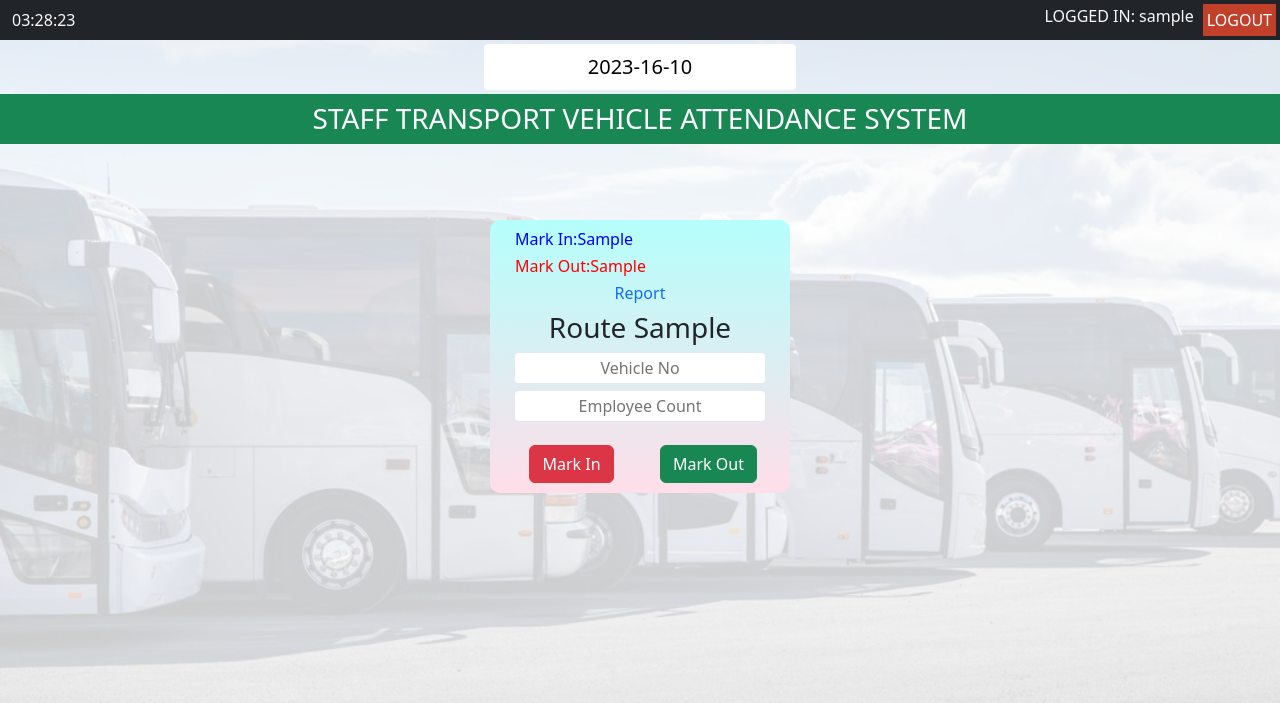
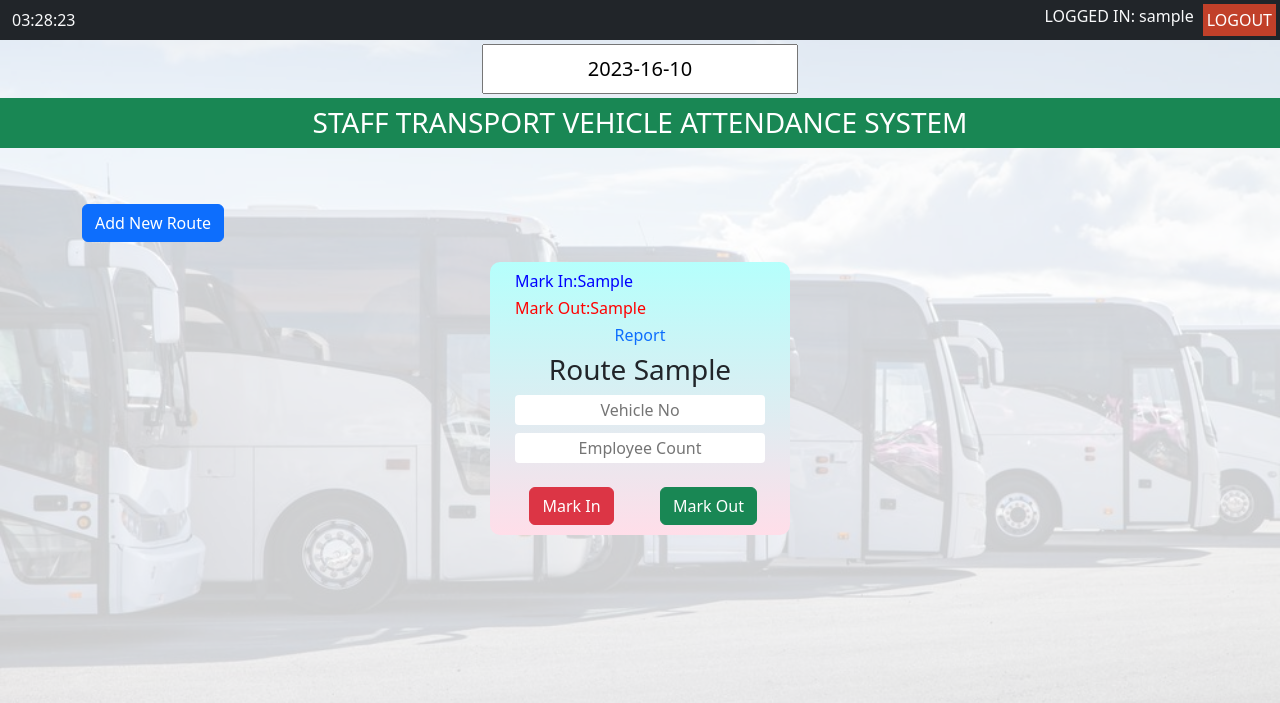
Before and after one commit to thisathdewsen682/Staff-Transport-Attendance-System, a PHP site: page / in a window 1280 px wide. Shown: the top 703 px of the page. Run offline with PHP 8.4, Linux system fonts and the light colour scheme; the visitor is signed in with stand-in values (Sample User, id 1); tables that the repository leaves empty or names only in its code hold one stand-in row (values such as "Sample post"); data that the repository does not hold is empty.

Commit message:
form created for add new route

```diff
--- a/css/style1.css
+++ b/css/style1.css
@@ -49,7 +49,7 @@
   margin: 20px 5px 5px 5px;
 
 }
-input[type='text']{
+.atform{
   border:none;
   padding: 3px;
   border-radius: 4px;
--- a/index.php
+++ b/index.php
@@ -30,7 +30,55 @@
     <?php require_once( 'includes/header.php' );
 ?>
 
+
+    <div class="fade modal" id="myModal">
+        <div class="modal-dialog">
+            <div class="modal-content">
+
+                <!-- Modal Header -->
+                <div class="modal-header">
+                    <h4 class="modal-title">Add New Route</h4>
+                    <button type="button" class="btn-close" data-bs-dismiss="modal"></button>
+                </div>
+
+                <!-- Modal body -->
+                <div class="modal-body">
+                    <form method='POST'>
+                        <div class="mb-3">
+
+                            <input type="text" class="form-control" id="exampleInputName" aria-describedby="nameHelp"
+                                name='vehicle_no' placeholder='VEHICLE NO'>
+
+                        </div>
+                        <div class="mb-3">
+
+                            <input type="text" class="form-control" id="exampleInputName" aria-describedby="nameHelp"
+                                name='route_no' placeholder='ROUTE NO' required>
+
+                        </div>
+
+                        <div class="mb-3">
+
+                            <input type="text" class="form-control" id="exampleInputName" aria-describedby="nameHelp"
+                                name='route_name' placeholder='ROUTE NAME' required>
+
+                        </div>
+                        <button type="submit" class="btn btn-primary">Submit</button>
+                    </form>
+                </div>
+
+                <!-- Modal footer -->
+                <div class="modal-footer">
+                    <button type="button" class="btn btn-danger" data-bs-dismiss="modal">Close</button>
+                </div>
+
+            </div>
+        </div>
+    </div>
     <div class='container mt-5'>
+        <button type="button" class="btn btn-primary" data-bs-toggle="modal" data-bs-target="#myModal">
+            Add New Route
+        </button>
         <div class='row row  justify-content-center'>
 
             <?php
@@ -61,14 +109,15 @@
         echo "<div class='col-sm-4 col-md-4 col-lg-4 bus-no'>
                     <h6 class='in'>Mark In:" . $markIn . "</h6>
                     <h6 class='out'>Mark Out:" . $markOut . "</h6>
-                    <h6 class='out w-100 text-right text-center''><a href=''>Report</a>
+                    <h6 class='out w-100 text-right text-center''><a href='report.php?rno=".$route_no."'>
+Report</a>
 </h6>
 
 
                     <h3 class='text-center'>Route " . $row[ 'route_no' ] . "</h3>
                     <h4 class='text-center'>" . $row[ 'route' ] . "</h4>
-                    <input type='text' name='vhno' placeholder='Vehicle No' class='text-center w-100''>
-                    <input type='text' name='employee_count' placeholder='Employee Count' class='text-center mt-2 w-100'>
+                    <input type='text' name='vhno' placeholder='Vehicle No' class='text-center w-100 atform''>
+                    <input type='text' name='employee_count' placeholder='Employee Count' class='text-center mt-2 w-100 atform'>
 
                     <input type='hidden' name='rno' placeholder='Vehicle No' class='text-center w-100' value='" . $row[ 'route_no' ] . "'>
                     <input type='hidden' name='rname' placeholder='Employee Count' class='text-center mt-2 w-100' value='" . $row[ 'route' ] . "'>
@@ -87,8 +136,11 @@
         </div>
     </div>
 
+
+
+
     <script src='bootstrap/js/bootstrap.js'></script>
-    <script src='ajax/time.js'></script>
+    <script src='js/time.js'></script>
     <script>
     document.addEventListener('DOMContentLoaded', function() {
         var markInButtons = document.querySelectorAll('.mark-in');
```
Also changed, not shown: model/Bus.class.php (+13 -6 lines), report.php (added, +31 -0 lines), js/time.js (renamed from ajax/time.js).
